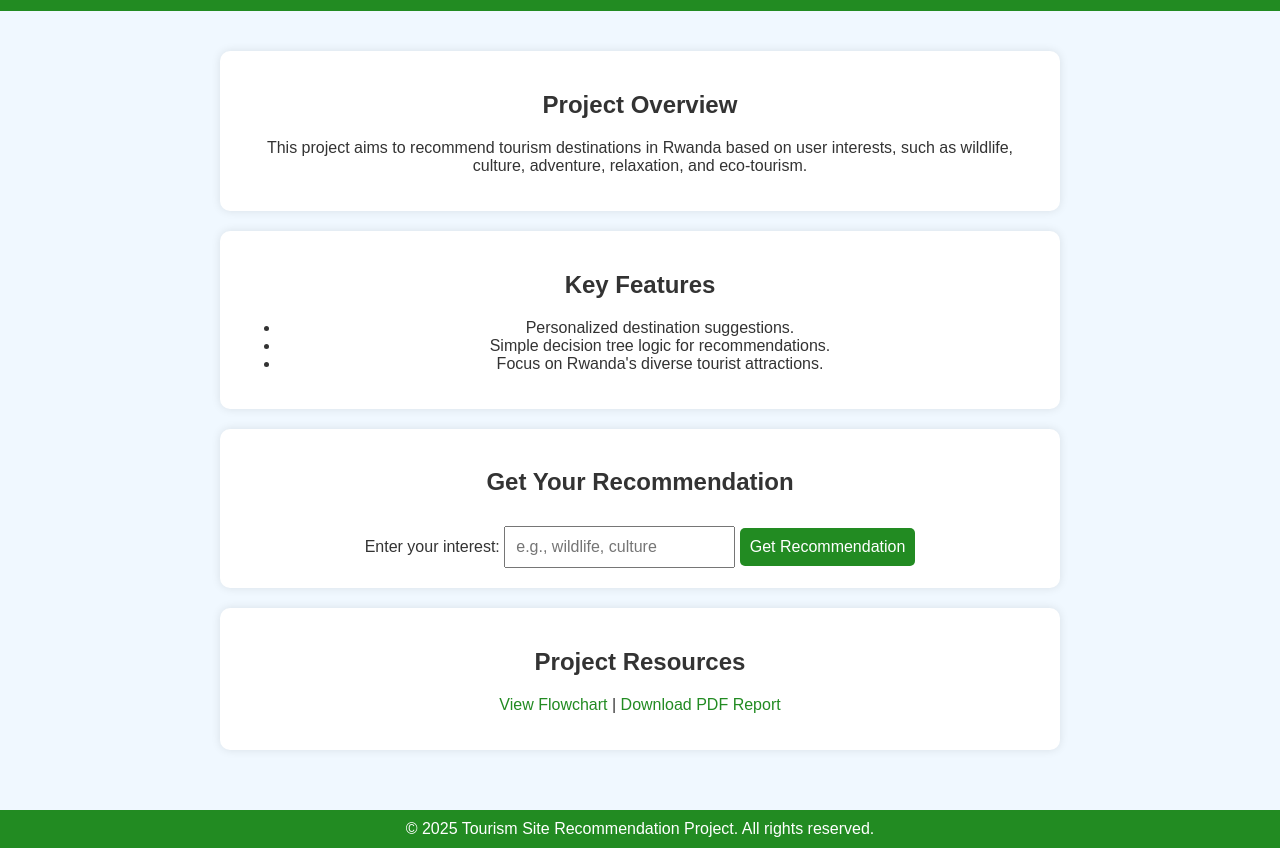
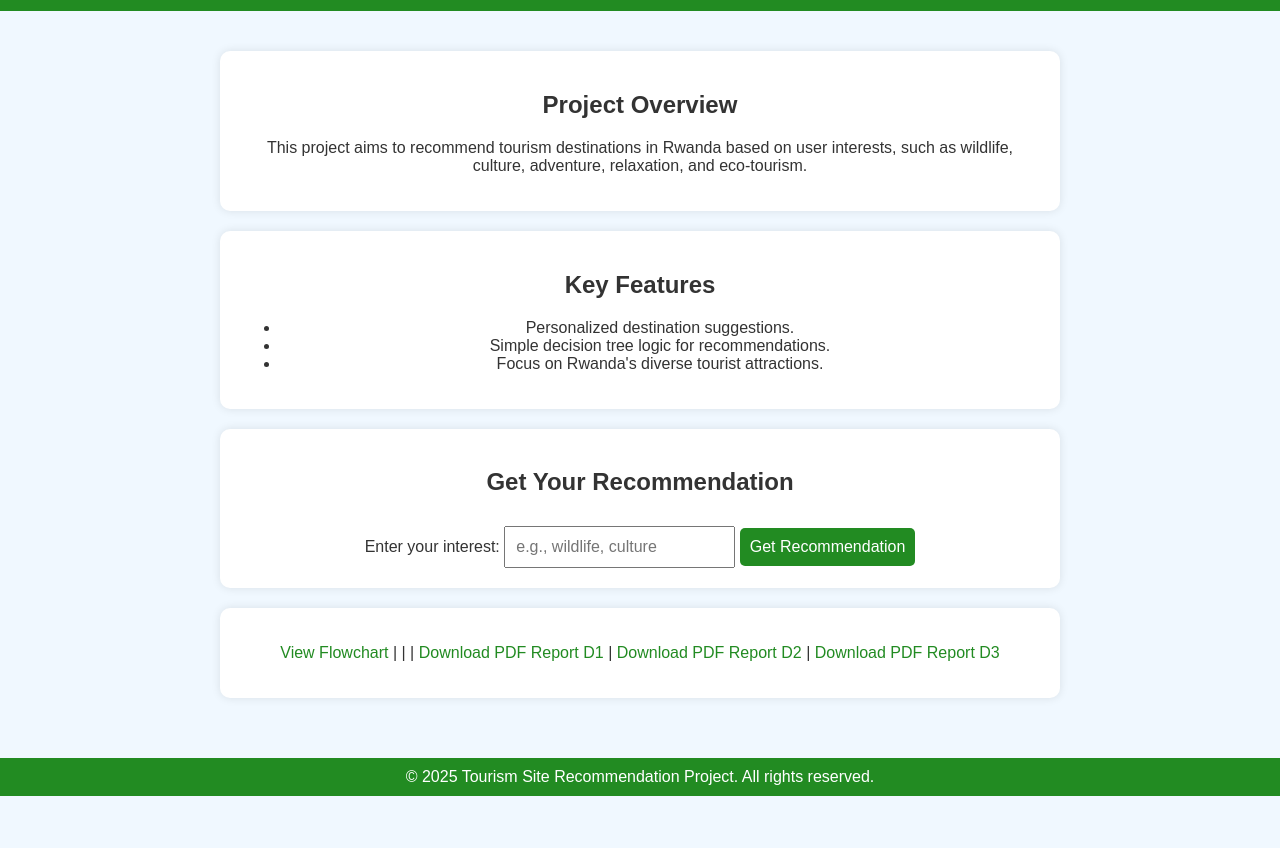
Before and after one commit to Group10done/AI_Group10_ExpertSystem_Assignment2, a plain HTML site: page tourism_recommendation/templates/index.html in a window 1280 px wide. Shown: the part 89-937 px from the top of the page. After the commit the page ends 885 px from the top, so only its background shows below. Drawn offline with Linux system fonts and the light colour scheme.

Commit message:
Update index.html

```diff
--- a/tourism_recommendation/templates/index.html
+++ b/tourism_recommendation/templates/index.html
@@ -96,8 +96,10 @@
             <button onclick="getRecommendation()">Get Recommendation</button>
         </section>
         <section>
-            <h2>Project Resources</h2>
-            <p><a href="flowchart.png" target="_blank">View Flowchart</a> | <a href="Group10_Report_Assignment2_Day1.pdf" download>Download PDF Report</a></p>
+            <p><a href="Static/flowchart.png" target="_blank">View Flowchart</a> | <a href="Static/dataflow Diagram.png"></a> | <a href="Static/system architecture.png"></a> |
+                <a href="Group10_Report_Assignment2_Day1.pdf" download>Download PDF Report D1</a> | <a href="Group10_Report_Assignment2_Day2.pdf" download>Download PDF Report D2</a> |
+                <a href="Group10_Report_Assignment2_Day3.pdf" download>Download PDF Report D3</a>
+            </p>
         </section>
     </main>
     <footer>
```
